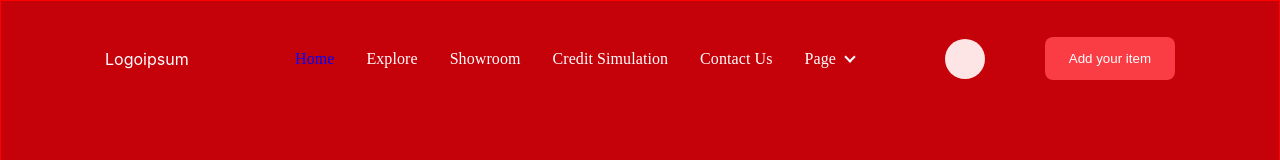
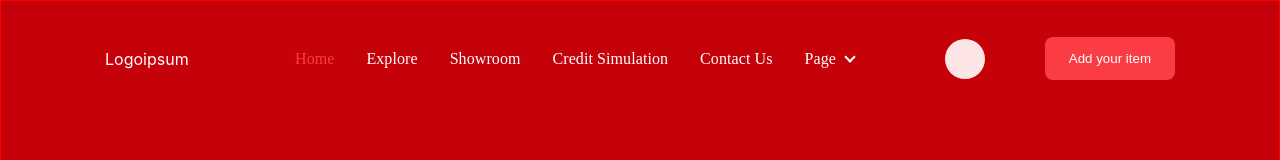
Before and after one commit to bandvov/scss-1, a React (Create React App) app: page / in a window 1280 px wide. Shown: the top 160 px of the page. Built offline with nearby package versions, Linux system fonts and the light colour scheme.

Commit message:
update active route color

```diff
--- a/src/components/NavMenu/NavMenu.module.scss
+++ b/src/components/NavMenu/NavMenu.module.scss
@@ -32,7 +32,7 @@
 }
 
 .menu__item__active {
-  color: blue;
+  color: var(--red-1);
 }
 .menu__item__notactive {
   color: var(--white);
```
